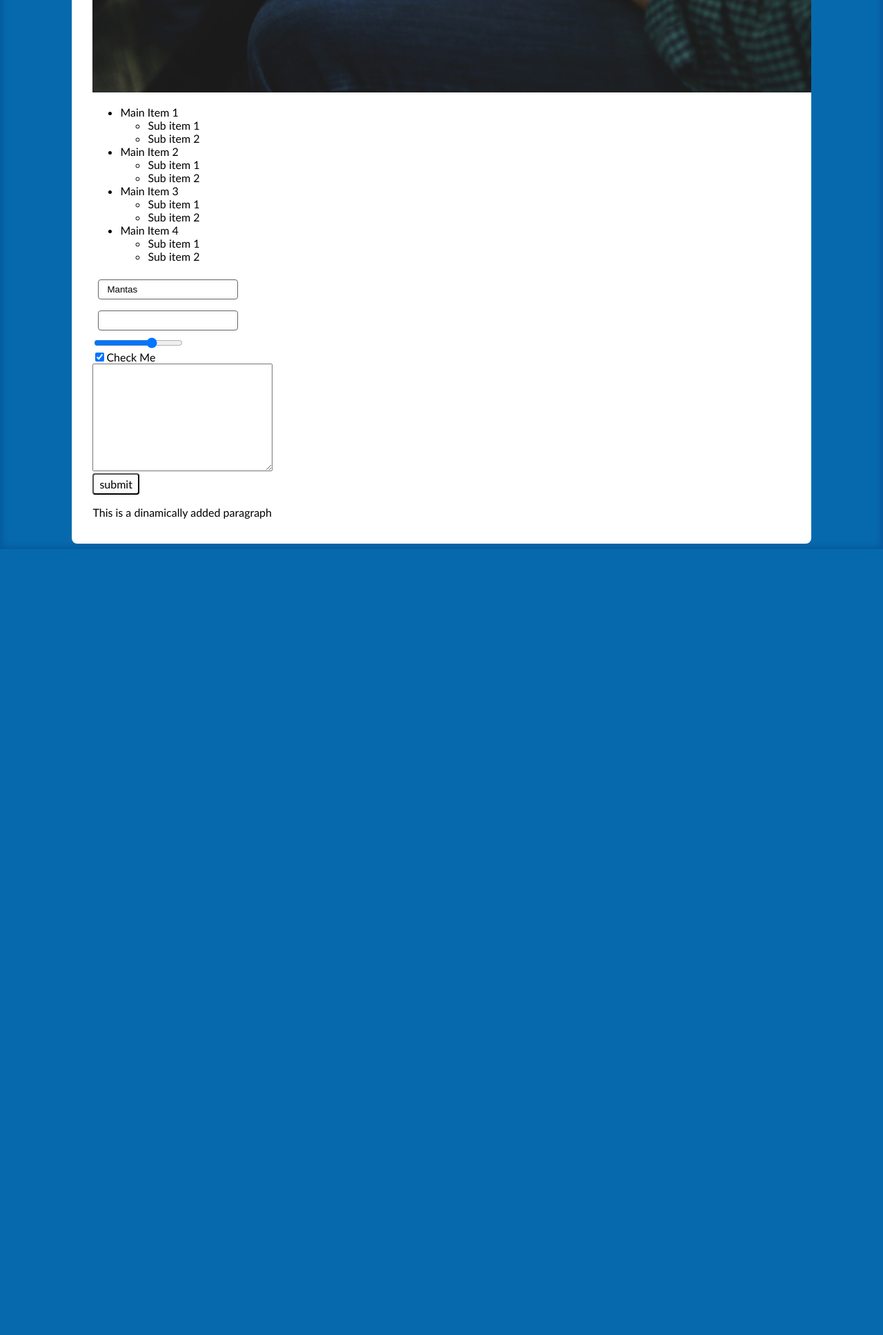
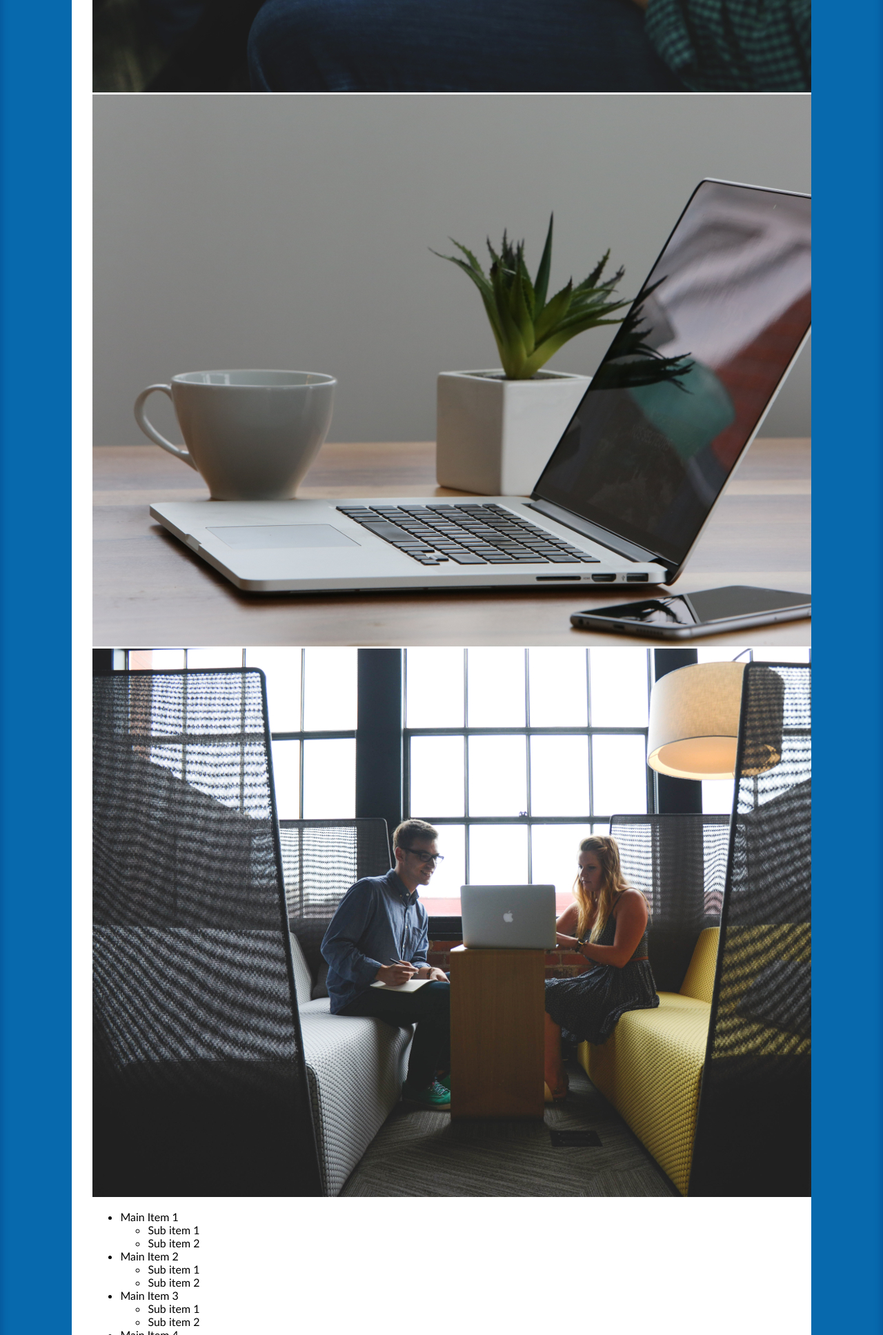
Before and after one commit to masalism/Jquery-lessons, a plain HTML site: page index.html in a window 1280 px wide. Shown: the part 1080-3015 px from the top of the page at 69% size. Before the commit the page ends 1876 px from the top, so only its background shows below. Drawn offline with nearby package versions, Linux system fonts and the light colour scheme.

Commit message:
IMAGE GALLERY

```diff
--- a/index.html
+++ b/index.html
@@ -33,6 +33,8 @@
 
         <div class="gallery">
             <img src="images/laptop-mobile_small.jpg" alt="">
+            <img src="images/laptop-on-table_small.jpg" alt="">
+            <img src="images/people-office-group-team_small.jpg" alt="">
         </div>
 
 
```
Also changed, not shown: js/script.js (+46 -0 lines).
